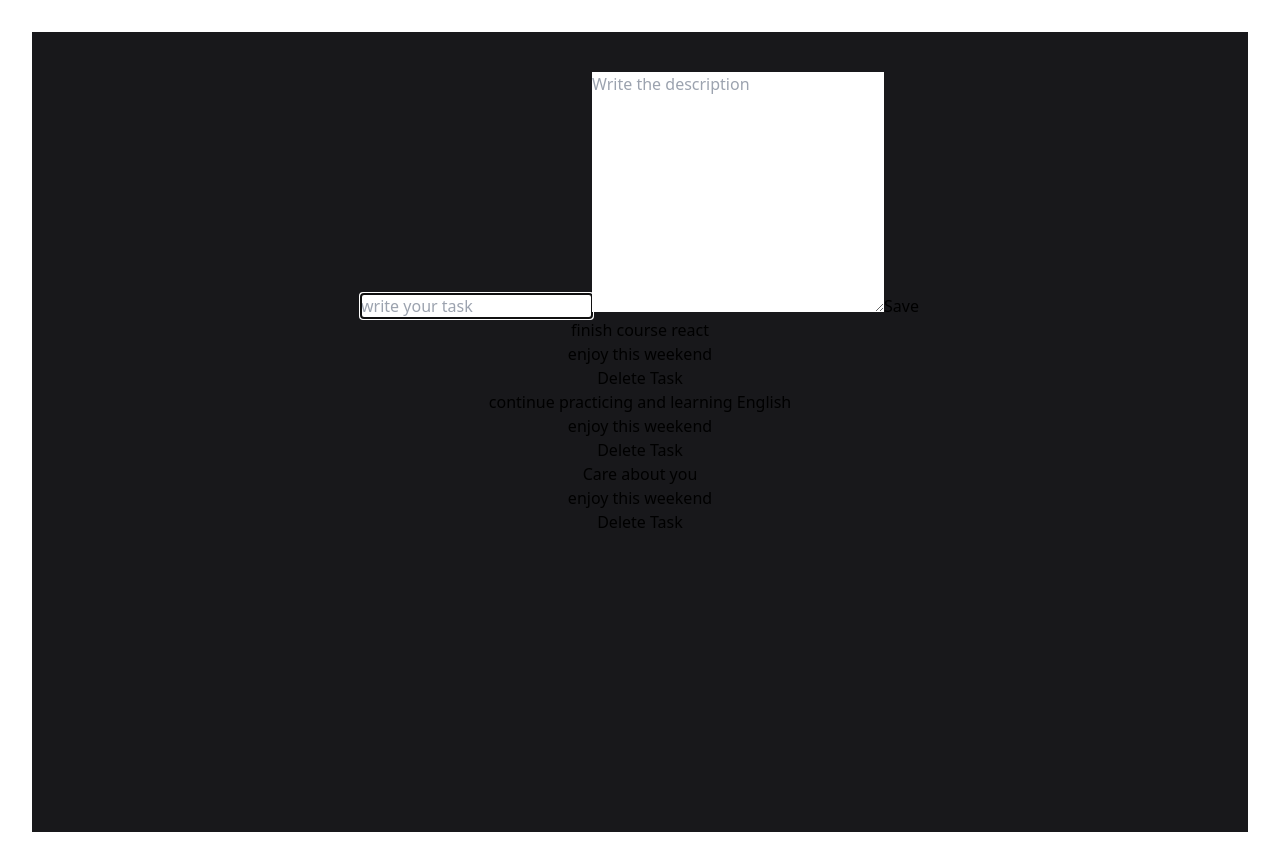
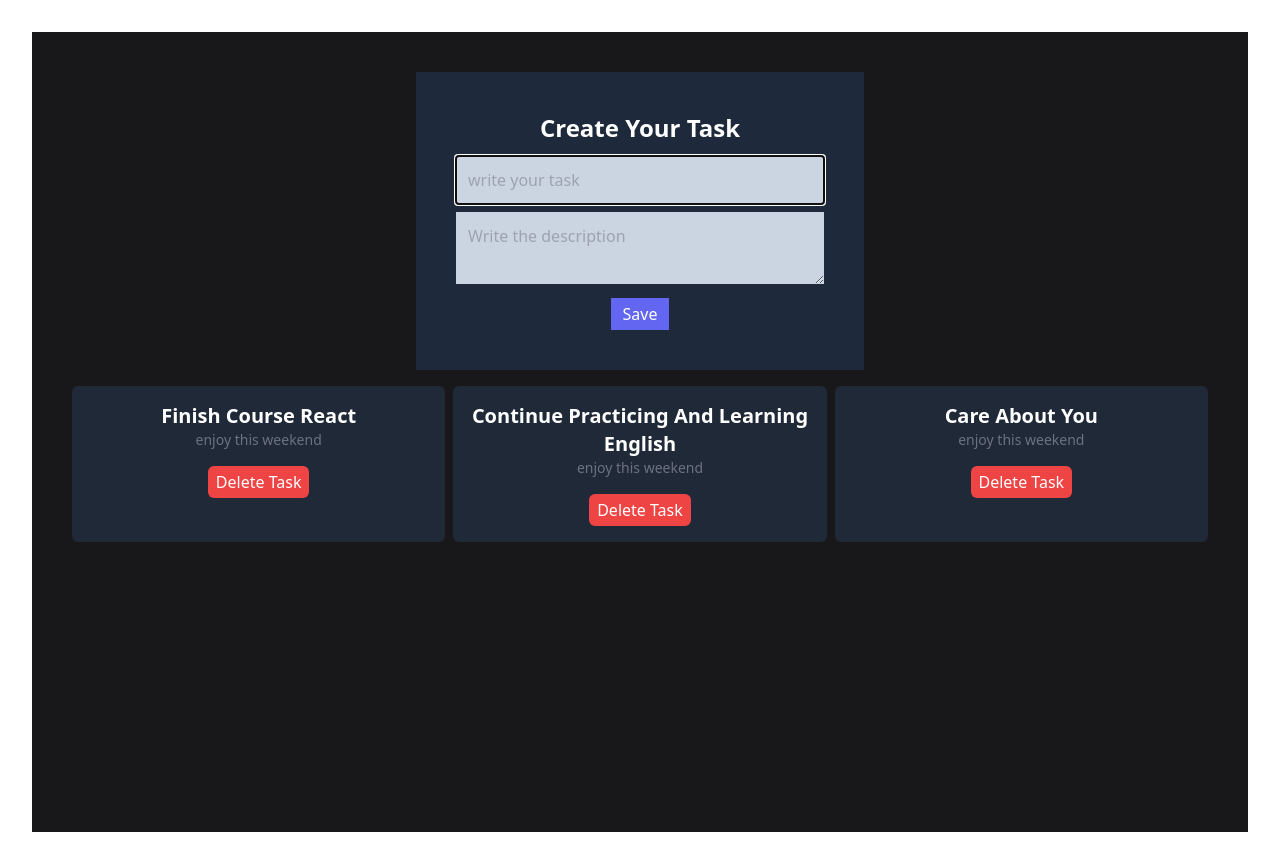
Before and after one commit to juanjosevega99/basic-react, a React (Vite) app: page / in a window 1280 px wide. Built offline with nearby package versions, Linux system fonts and the light colour scheme.

Commit message:
chore: add styles to components task

```diff
--- a/src/components/TaskCard.jsx
+++ b/src/components/TaskCard.jsx
@@ -5,10 +5,15 @@
   const { deleteTask } = useContext(TaskContext);
 
   return (
-    <div>
-      <h3>{task.title}</h3>
-      <p>{task.description}</p>
-      <button onClick={() => deleteTask(task.id)}>Delete Task</button>
+    <div className="bg-gray-800 text-white p-4 rounded-md">
+      <h3 className="text-xl font-bold capitalize">{task.title}</h3>
+      <p className="text-gray-500 text-sm">{task.description}</p>
+      <button
+        className="bg-red-500 px-2 py-1 rounded-md mt-4 hover:bg-red-400"
+        onClick={() => deleteTask(task.id)}
+      >
+        Delete Task
+      </button>
     </div>
   );
 }
--- a/src/components/TaskForm.jsx
+++ b/src/components/TaskForm.jsx
@@ -14,8 +14,15 @@
   };
 
   return (
-    <form action="" onSubmit={handleSubmit}>
+    <div className="max-w-md mx-auto">
+      <form
+        action=""
+        onSubmit={handleSubmit}
+        className="bg-slate-800 p-10 mb-4 "
+      >
+        <h1 className="text-2xl font-bold text-white mb-3 capitalize">Create your task</h1>
         <input
+          className="bg-slate-300 p-3 w-full mb-2"
           type="text"
           placeholder="write your task"
           onChange={(e) => setTitle(e.target.value)}
@@ -23,16 +30,15 @@
           autoFocus
         />
         <textarea
+          className="bg-slate-300 p-3 w-full mb-2"
           name=""
-        id=""
-        cols="30"
-        rows="10"
           placeholder="Write the description"
           onChange={(e) => setDescription(e.target.value)}
           value={description}
         ></textarea>
-      <button>Save</button>
+        <button className="bg-indigo-500 px-3 py-1 text-white">Save</button>
       </form>
+    </div>
   );
 }
 
--- a/src/components/TaskList.jsx
+++ b/src/components/TaskList.jsx
@@ -6,11 +6,15 @@
   const { tasks } = useContext(TaskContext);
 
   if (tasks.length === 0) {
-    return <h1>No tasks right now</h1>;
+    return (
+      <h1 className="text-white text-4xl font-bold text-center capitalize">
+        No tasks right now
+      </h1>
+    );
   }
 
   return (
-    <div>
+    <div className="grid grid-cols-3 gap-2">
       {tasks.map((task) => (
         <TaskCard key={task.id} task={task} />
       ))}
```
Lines whose indentation alone changed are shown as unchanged.
